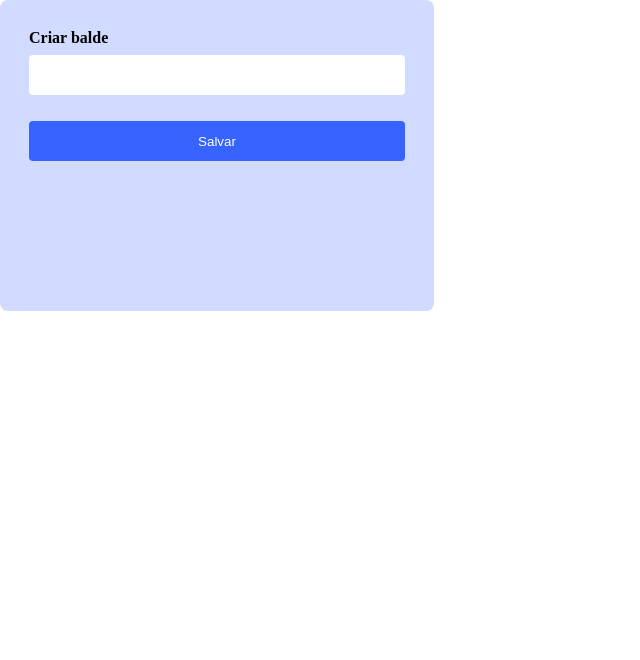
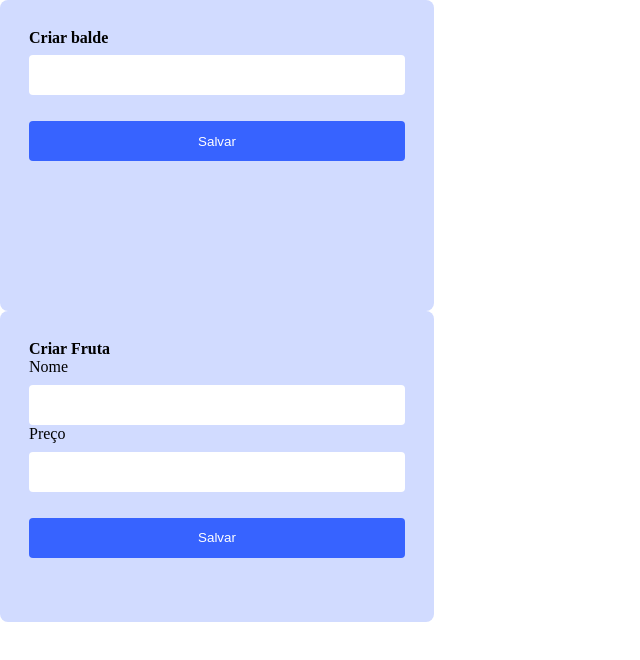
Before and after one commit to EdAndrade/armazenamento-de-frutas, a Nuxt app: page / in a window 1280 px wide. Shown: the top 660 px of the page, without its empty margins (0-640 px from the left). Built offline with nearby package versions, Linux system fonts and the light colour scheme.

Commit message:
implemented create fruit component

```diff
--- a/pages/index.vue
+++ b/pages/index.vue
@@ -6,6 +6,7 @@
 
 			<div class="create_bucket_and_fruit">
 				<CreateBucket/>
+				<CreateFruit/>
 			</div>
 
 			<div class="fruits">
@@ -24,13 +25,15 @@
 <script>
 
 	import CreateBucket from '@/components/CreateBucket/index.vue'
+	import CreateFruit from '@/components/CreateFruit/index.vue'
 
 	export default {
 
 		name: 'IndexPage',
 
 		components: {
-			CreateBucket
+			CreateBucket,
+			CreateFruit
 		}
 	}
 
```
